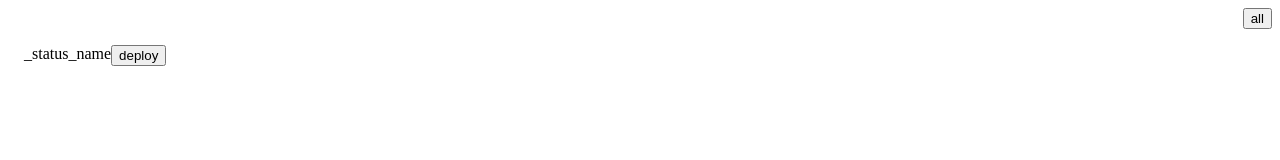
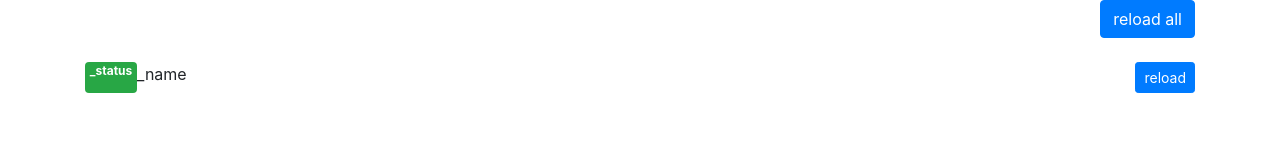
Before and after one commit to homebots/cloudy, a plain HTML site: page index.html in a window 1280 px wide. Drawn offline with nearby package versions, Linux system fonts and the light colour scheme; no server answers.

Commit message:
feat(*): update server on reload

```diff
--- a/index.html
+++ b/index.html
@@ -5,20 +5,17 @@
   <meta name="viewport" content="width=device-width, initial-scale=1.0">
   <meta http-equiv="X-UA-Compatible" content="ie=edge">
   <title></title>
-  <style>
-  .right { text-align: right; }
-  .machine { padding: 1rem; }
-  .flex { display: flex; }
-  .flex-grow { flex-grow: 2; }
-  </style>
+  <link rel="stylesheet" href="https://stackpath.bootstrapcdn.com/bootstrap/4.3.1/css/bootstrap.min.css" integrity="sha384-ggOyR0iXCbMQv3Xipma34MD+dH/1fQ784/j6cY/iJTQUOhcWr7x9JvoRxT2MZw1T" crossorigin="anonymous" />
 </head>
 <body>
-  <div class="right"><button click="redeployAll()">all</button></div>
-  <div class="machines">
-    <div class="machine flex" data-name="_name">
-      <div class="status">_status</div>
-      <div class="grow">_name</div>
-      <div><button click="deploy(arguments[0])">deploy</button></div>
+  <div class="container">
+    <div class="text-right mb-4"><button click="redeployAll()" class="btn btn-primary">reload all</button></div>
+    <div class="machines">
+      <div class="d-flex" data-name="_name">
+        <div class="badge badge-success">_status</div>
+        <div class="flex-grow-1">_name</div>
+        <div><button click="deploy(arguments[0])" type="button" class="btn btn-primary btn-sm">reload</button></div>
+      </div>
     </div>
   </div>
 
@@ -31,7 +28,7 @@
       const chunks = [];
 
       output.forEach(service => {
-        chunks.push(template.replace('%status%', '*').replace('%name%', service));
+        chunks.push(template.replace('_status', '*').replace(/_name/g, service));
       });
 
       machines.innerHTML = chunks.join('');
--- a/index.js
+++ b/index.js
@@ -40,6 +40,8 @@ function readBody(req, callback) {
 const server = http.createServer((req, res) => {
   switch (true) {
     case req.method === 'POST' && req.url === '/reload':
+      run('git', ['pull', '--rebase']);
+      res.end('');
       server.close();
       break;
 
```
